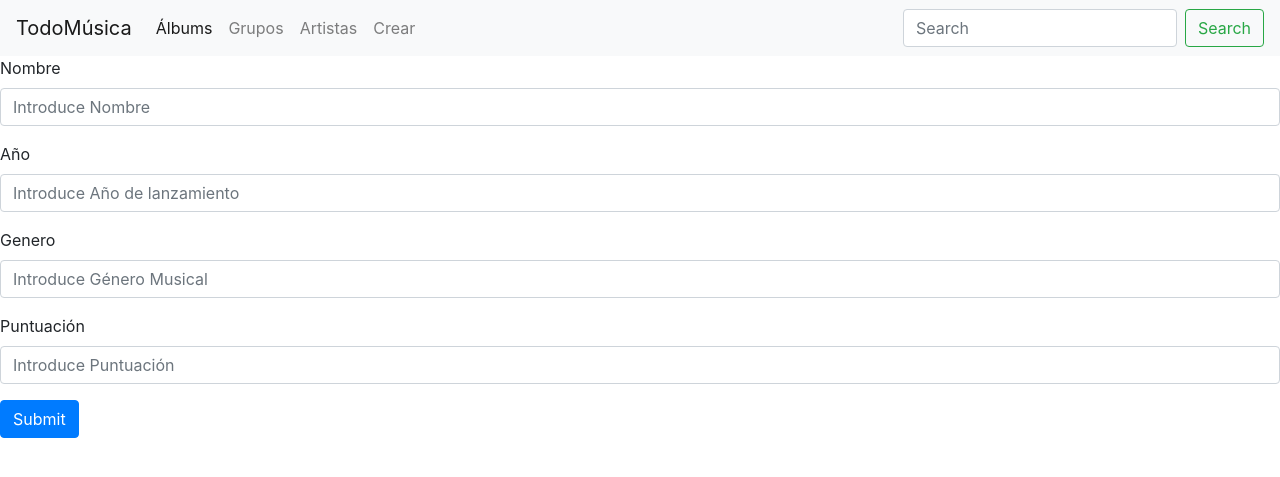
After one commit to RubenMT1999/practicaDjango1, a Django app: template templates/crearAlbum.html in a window 1280 px wide. The commit adds this page. Shown: the top 477 px of the page. Run offline with Django 4.2, Linux system fonts and the light colour scheme; the template is opened without the code that fills it, so the values that code supplies are empty; some libraries are stand-ins or nearby versions.

Commit message:
haciendo formulario album

```diff
--- a/miAplicacion/urls.py
+++ b/miAplicacion/urls.py
@@ -5,4 +5,5 @@ urlpatterns = [
     path('inicio/', inicioView),
     path('albums/',albumsView,name='albums'),
     path('grupos/',gruposView,name='grupos'),
+    path('crear/',crearView,name='crear'),
 ]
--- a/miAplicacion/views.py
+++ b/miAplicacion/views.py
@@ -15,3 +15,6 @@ def gruposView(request):
     allgrupos = Grupo_Musical.objects.all()
     context = {'allgrupos': allgrupos}
     return render(request,"grupos.html",context)
+
+def crearView(request):
+    return render(request,"crear.html")
--- /dev/null
+++ b/templates/crearAlbum.html
@@ -0,0 +1,34 @@
+
+{% include "header.html" %}
+
+<!DOCTYPE html>
+<html lang="en">
+<head>
+    <meta charset="UTF-8">
+    <title>Creación de Álbum</title>
+</head>
+<body>
+
+    <form method="get">
+  <div class="form-group">
+    <label for="exampleInputEmail1">Nombre</label>
+    <input type="text" class="form-control" id="nombreAlbum" placeholder="Introduce Nombre">
+  </div>
+ <div class="form-group">
+    <label for="exampleInputEmail1">Año</label>
+    <input type="number" class="form-control" id="anioAlbum" placeholder="Introduce Año de lanzamiento">
+  </div>
+  <div class="form-group">
+    <label for="exampleInputEmail1">Genero</label>
+    <input type="text" class="form-control" id="generoAlbum" placeholder="Introduce Género Musical">
+  </div>
+  <div class="form-group">
+    <label for="exampleInputEmail1">Puntuación</label>
+    <input type="number" class="form-control" id="puntuacionAlbum" placeholder="Introduce Puntuación">
+  </div>
+
+  <button type="submit" class="btn btn-primary">Submit</button>
+</form>
+
+</body>
+</html>
--- a/templates/header.html
+++ b/templates/header.html
@@ -27,7 +27,7 @@
       </li>
         </li>
          <li class="nav-item">
-        <a class="nav-link" href="#">Crear</a>
+        <a class="nav-link" href="{% url 'crear' %}">Crear</a>
       </li>
     </ul>
     <form class="form-inline my-2 my-lg-0">
```
Also changed, not shown: templates/crear.html (added, +20 -0 lines).
